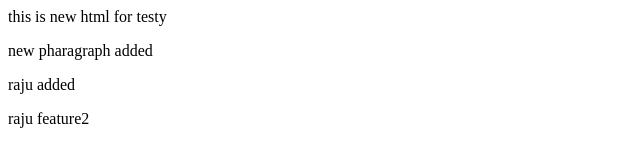
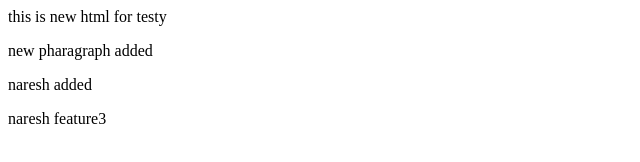
Before and after one commit to nareshpanja000/Testy, a plain HTML site: page index.html in a window 1280 px wide. Shown: the full height of the page, 0-640 px from the left. Drawn offline with Linux system fonts and the light colour scheme.

Commit message:
naresh added feature3

```diff
--- a/index.html
+++ b/index.html
@@ -2,6 +2,6 @@
 
 <p>new pharagraph added</p>
 
-<p>raju added</p>
+<p>naresh added</p>
 
-<p>raju feature2</p>
+<p>naresh feature3</p>
```
